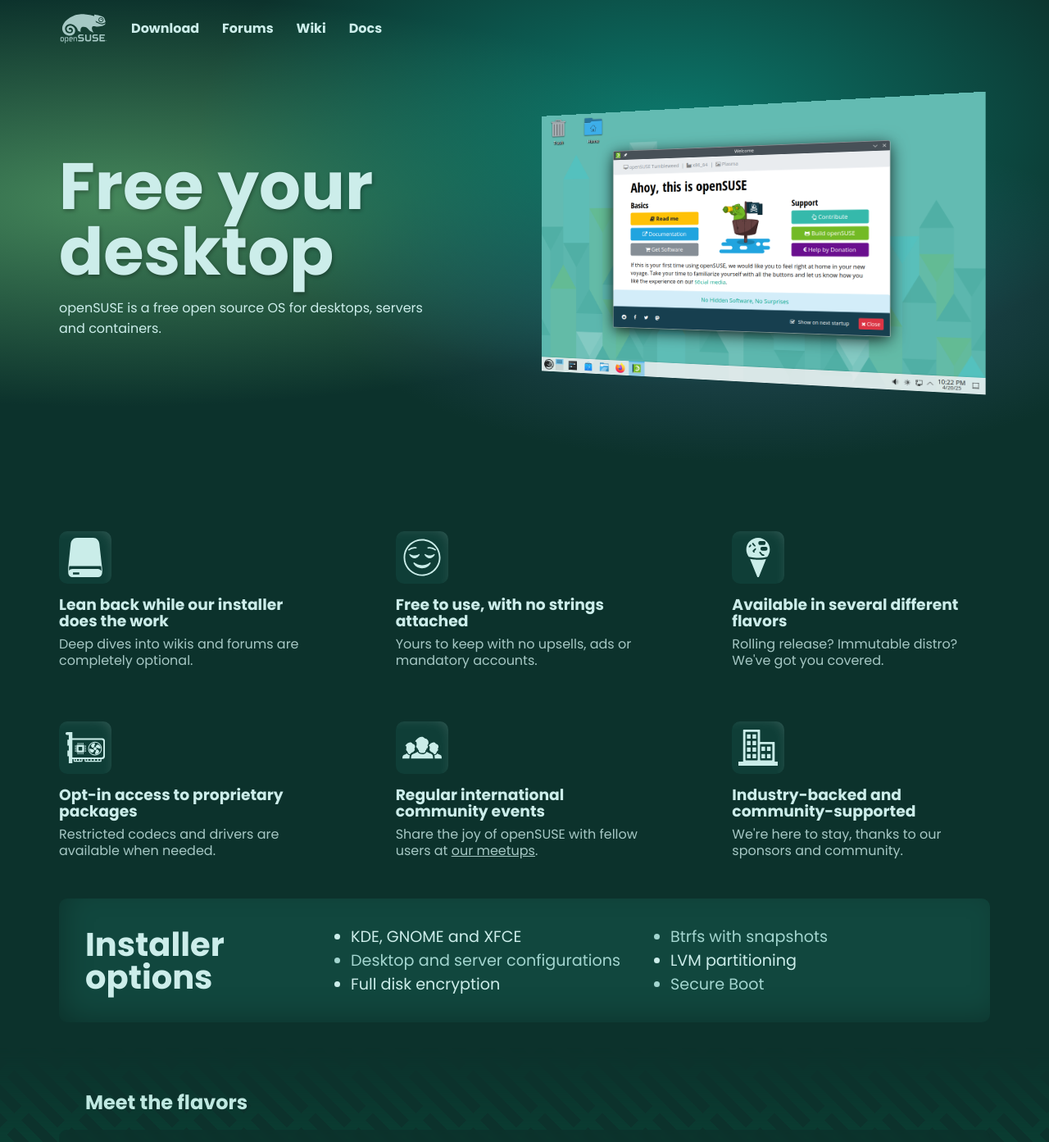
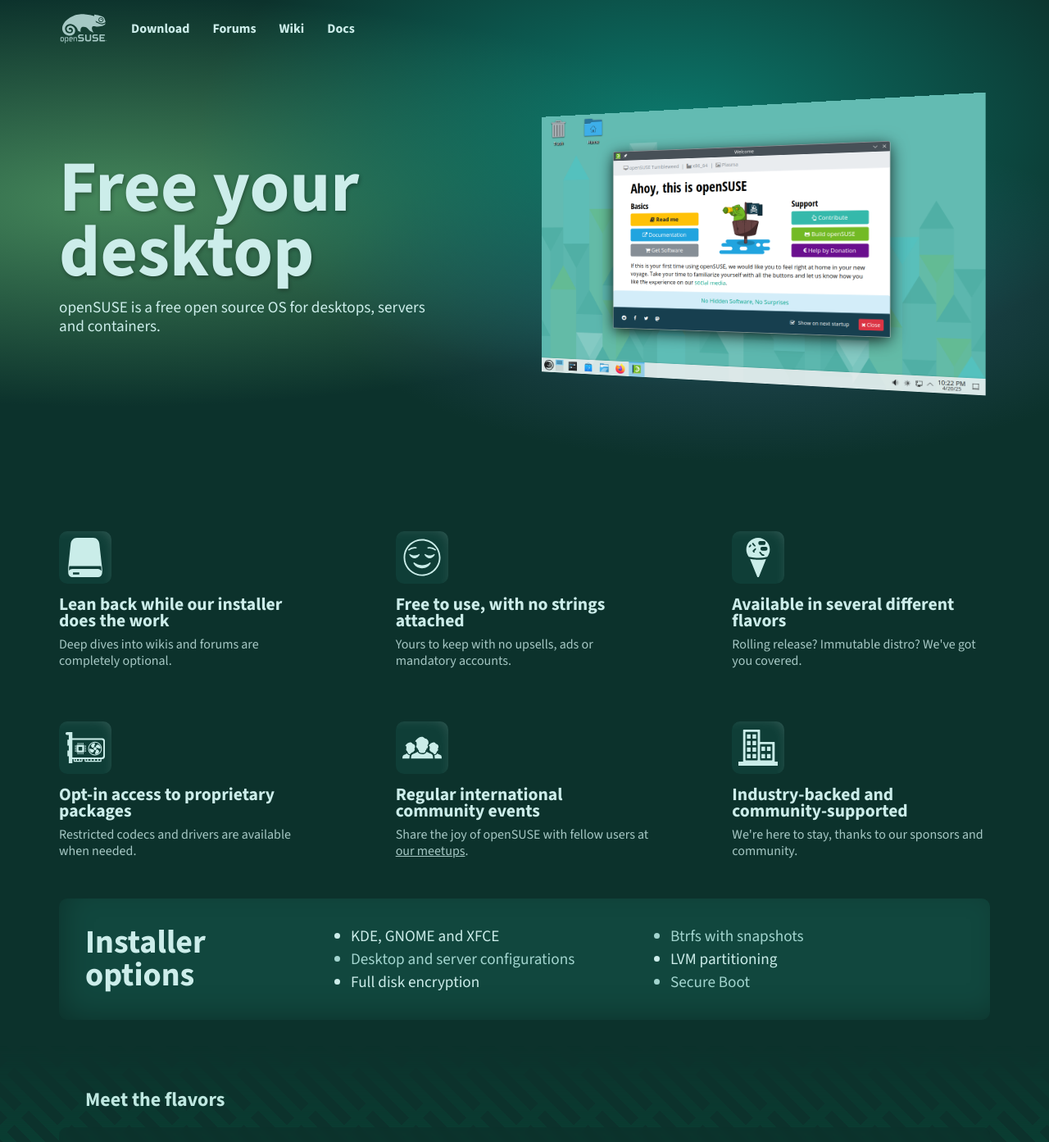
Before and after one commit to openSUSE/landing-page, a Jekyll site: the page built from index.html, in a window 1280 px wide and 1400 px high. Shown: the top 1393 px of the window at 82% size. Built offline with Jekyll 4.4.1, drawn with Linux system fonts in a browser that asks for light colours.

Commit message:
Switch font to Source Sans

```diff
--- a/css/fonts.scss
+++ b/css/fonts.scss
@@ -9,3 +9,15 @@
     font-weight: bold;
     src: url(/fonts/Poppins-Bold.ttf);
 }
+
+@font-face {
+    font-family: "Source Sans";
+    font-weight: normal;
+    src: url(/fonts/SourceSans3-Regular.ttf);
+}
+
+@font-face {
+    font-family: "Source Sans";
+    font-weight: bold;
+    src: url(/fonts/SourceSans3-Bold.ttf);
+}
--- a/css/globals.scss
+++ b/css/globals.scss
@@ -16,7 +16,7 @@
 body {
     color: colors.$foreground;
     background: colors.$background;
-    font-family: Poppins;
+    font-family: "Source Sans";
     -webkit-font-smoothing: antialiased;
     -moz-osx-font-smoothing: grayscale;
 
--- a/css/homepage.scss
+++ b/css/homepage.scss
@@ -30,10 +30,10 @@
   h1 {
     text-shadow: 1px 2px 5px #00000055;
     font-size: 3.25rem;
-    line-height: 100%;
+    line-height: 90%;
 
     @include xsAndUp {
-      font-size: 5rem;
+      font-size: 5.5rem;
     }
   }
 
@@ -46,6 +46,11 @@
 
     @include xxsAndUp {
       min-width: 300px;
+    }
+
+    .introPrimaryDescription {
+      font-size: 1.2rem;
+      line-height: 120%;
     }
   }
 
@@ -100,6 +105,10 @@
       display: flex;
       flex-direction: column;
       gap: 0.5rem;
+
+      h3 {
+        font-size: 1.35rem;
+      }
 
       .description {
         line-height: 1.25rem;
--- a/index.html
+++ b/index.html
@@ -12,7 +12,8 @@
             <div class="intro">
                 <div class="introPrimary">
                     <h1>Free your desktop</h1>
-                    <div>openSUSE is a free open source OS for desktops, servers and containers.</div>
+                    <div class="introPrimaryDescription">openSUSE is a free open source OS for desktops, servers and
+                        containers.</div>
                 </div>
                 <div class="screenshot">
                     <img width="600" height="375" src="/img/screenshots/kde-light-welcome.png"
```
Also changed, not shown: fonts/SourceSans3-Bold.ttf (added), fonts/SourceSans3-Regular.ttf (added).
